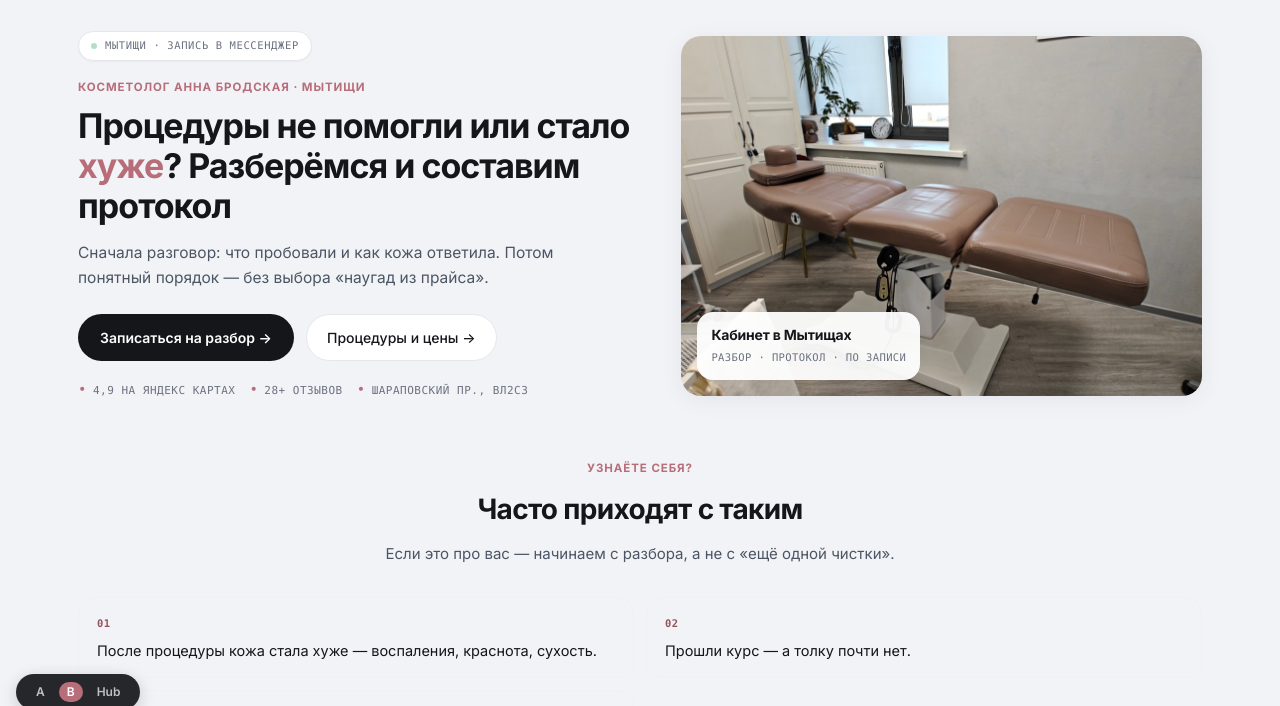
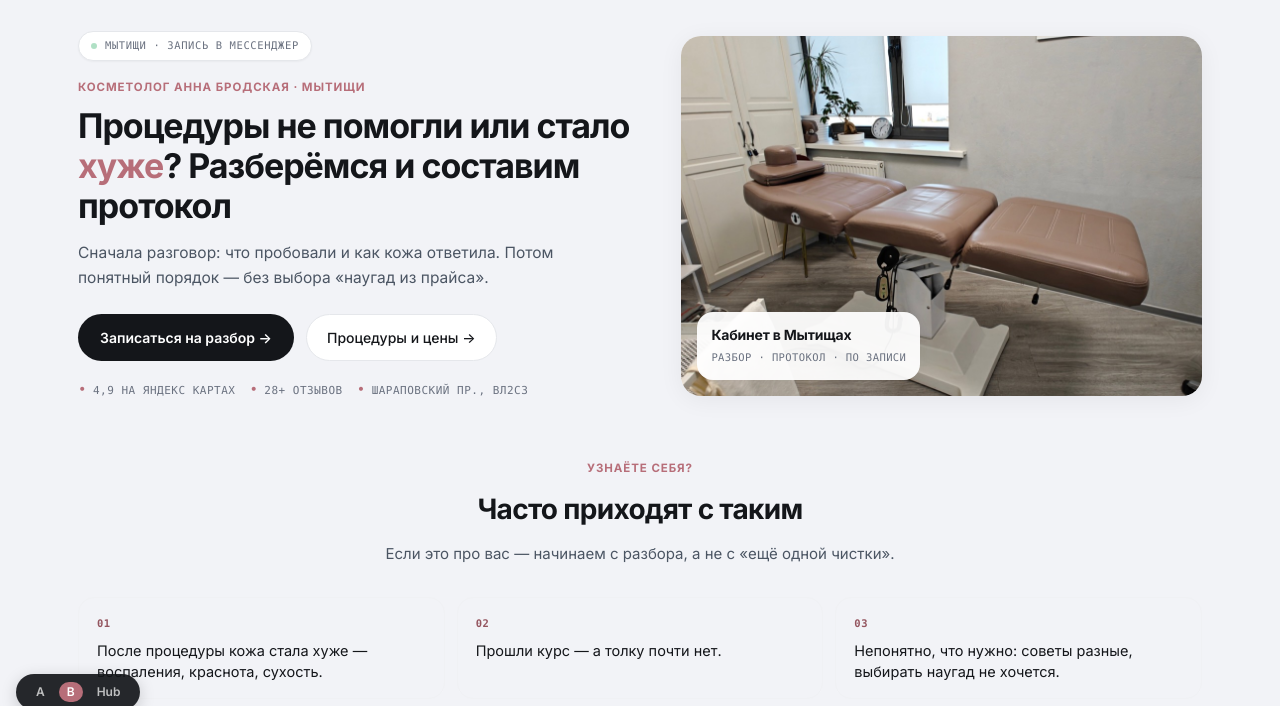
Before and after one commit to brony-afk/brony-afk.github.io, a plain HTML site: page kosmetolog-brodskaya/v-b/index.html in a window 1280 px wide. Shown: the part 74-780 px from the top of the page. Drawn offline with Linux system fonts and the light colour scheme.

Commit message:
Put kosmetolog B situation cards in one desktop row of three.
Co-authored-by: Cursor <cursoragent@cursor.com>

```diff
--- a/kosmetolog-brodskaya/v-b/index.html
+++ b/kosmetolog-brodskaya/v-b/index.html
@@ -250,7 +250,7 @@ img { max-width: 100%; display: block; }
 }
 
 .situations {
-    display: grid; grid-template-columns: repeat(2, 1fr);
+    display: grid; grid-template-columns: repeat(3, 1fr);
     gap: 12px; margin-top: 32px;
 }
 .situation {
```
